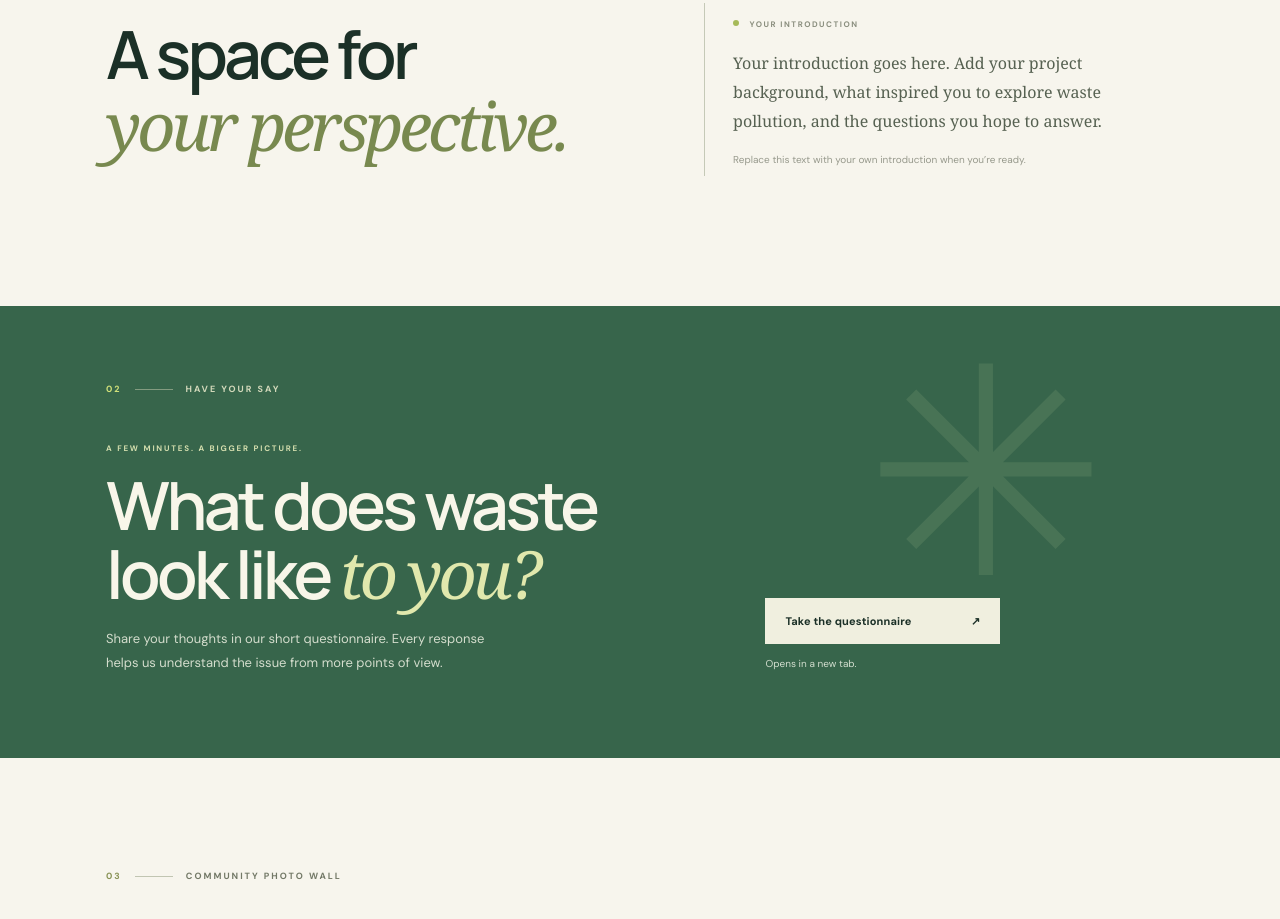
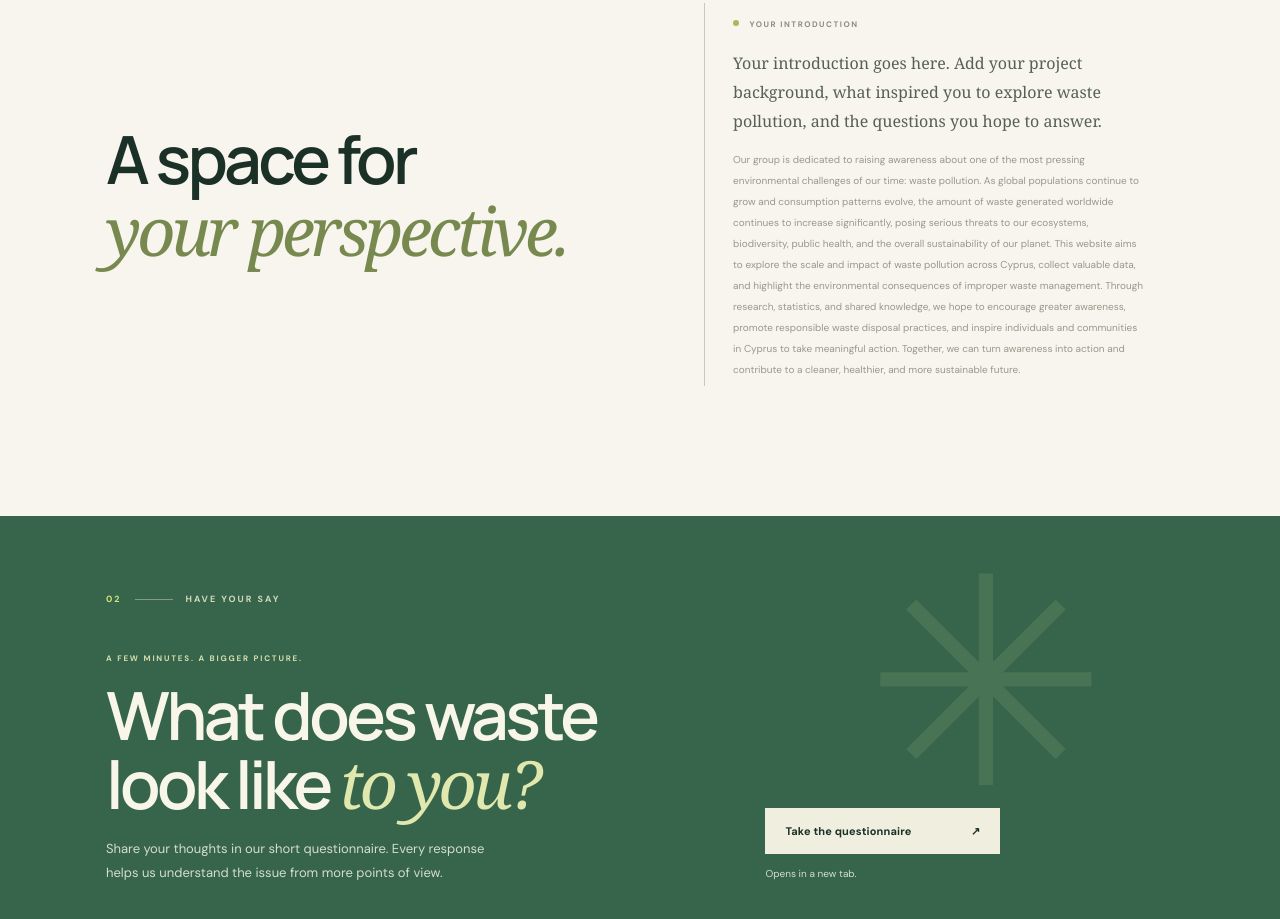
Before and after one commit to DanCepCode/WastePollution-Web, a plain HTML site: page index.html in a window 1280 px wide. Shown: the part 967-1886 px from the top of the page. Drawn offline with nearby package versions, Linux system fonts and the light colour scheme; no server answers.

Commit message:
Revise introduction text for waste pollution awareness
Updated the introduction placeholder text to provide a detailed overview of the website's purpose regarding waste pollution awareness in Cyprus.

```diff
--- a/index.html
+++ b/index.html
@@ -56,7 +56,10 @@
         <div class="intro-placeholder">
           <span class="placeholder-label"><span class="edit-dot"></span> YOUR INTRODUCTION</span>
           <p>Your introduction goes here. Add your project background, what inspired you to explore waste pollution, and the questions you hope to answer.</p>
-          <span class="placeholder-hint">Replace this text with your own introduction when you’re ready.</span>
+          <span class="placeholder-hint">Our group is dedicated to raising awareness about one of the most pressing environmental challenges of our time: waste pollution. As global populations continue to grow and consumption patterns evolve, the amount of waste generated worldwide continues to increase significantly, posing serious threats to our ecosystems, biodiversity, public health, and the overall sustainability of our planet.
+This website aims to explore the scale and impact of waste pollution across Cyprus, collect valuable data, and highlight the environmental consequences of improper waste management. Through research, statistics, and shared knowledge, we hope to encourage greater awareness, promote responsible waste disposal practices, and inspire individuals and communities in Cyprus to take meaningful action.
+Together, we can turn awareness into action and contribute to a cleaner, healthier, and more sustainable future.
+</span>
         </div>
       </div>
     </section>
```
